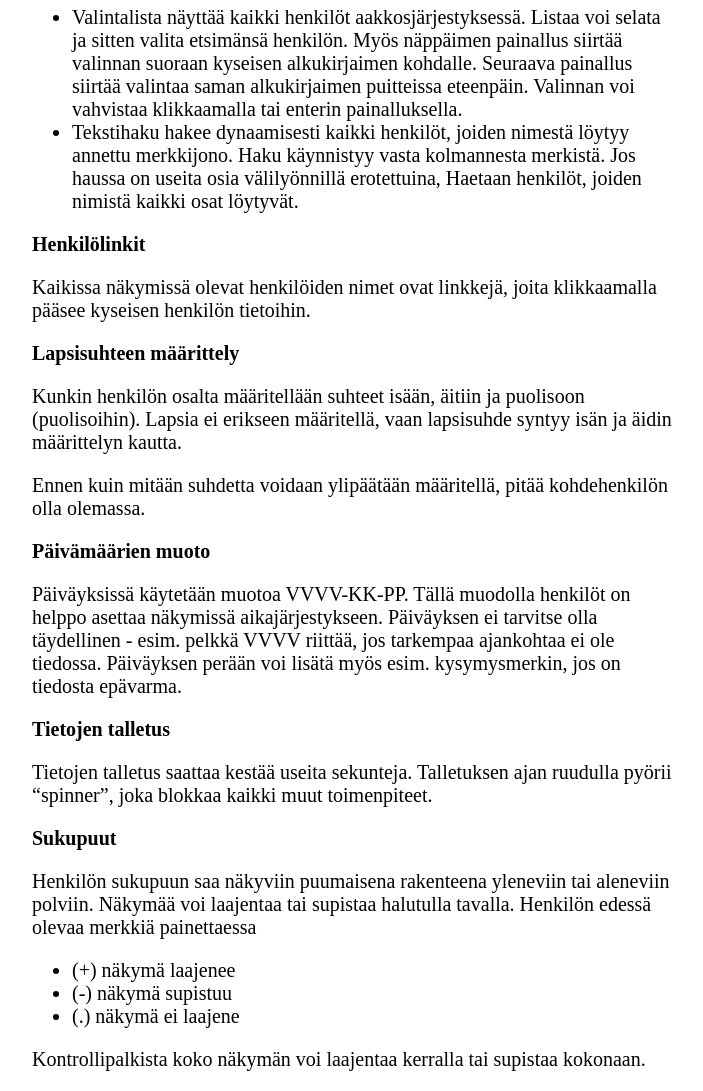
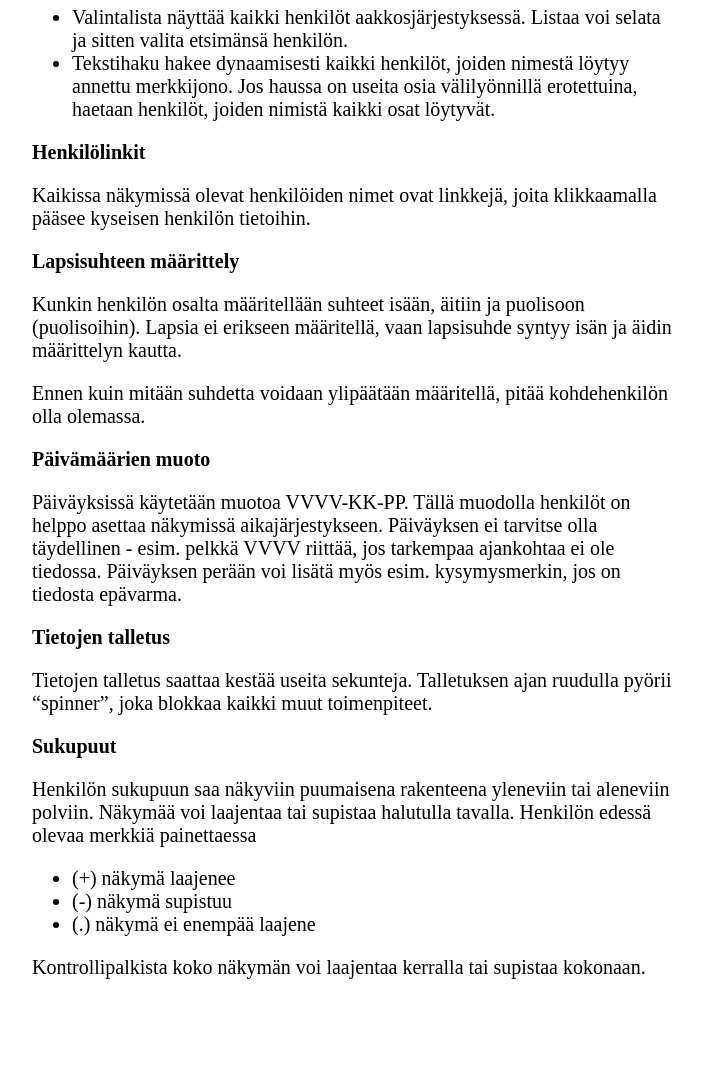
Before and after one commit to pekkas-github/sukujenkirja, a plain HTML site: page ohje.html in a window 1280 px wide. Shown: the part 140-1231 px from the top of the page, without its empty margins (288-991 px from the left). After the commit the page ends 1139 px from the top, so only its background shows below. Drawn offline with Linux system fonts and the light colour scheme.

Commit message:
Ohjetta päivitetty.

```diff
--- a/ohje.html
+++ b/ohje.html
@@ -27,8 +27,8 @@
     <p>Henkilöitä voidaan hakea kahdella tavalla:</p>
 
     <ul>
-      <li>Valintalista näyttää kaikki henkilöt aakkosjärjestyksessä. Listaa voi selata ja sitten valita etsimänsä henkilön. Myös näppäimen painallus siirtää valinnan suoraan kyseisen alkukirjaimen kohdalle. Seuraava painallus siirtää valintaa saman alkukirjaimen puitteissa eteenpäin. Valinnan voi vahvistaa klikkaamalla tai enterin painalluksella.</li>
-      <li>Tekstihaku hakee dynaamisesti kaikki henkilöt, joiden nimestä löytyy annettu merkkijono. Haku käynnistyy vasta kolmannesta merkistä. Jos haussa on useita osia välilyönnillä erotettuina, Haetaan henkilöt, joiden nimistä kaikki osat löytyvät. </li>
+      <li>Valintalista näyttää kaikki henkilöt aakkosjärjestyksessä. Listaa voi selata ja sitten valita etsimänsä henkilön.</li>
+      <li>Tekstihaku hakee dynaamisesti kaikki henkilöt, joiden nimestä löytyy annettu merkkijono. Jos haussa on useita osia välilyönnillä erotettuina, haetaan henkilöt, joiden nimistä kaikki osat löytyvät. </li>
     </ul>
 
     <h3>Henkilölinkit</h3>
@@ -53,7 +53,7 @@
     <ul>
       <li>(+) näkymä laajenee</li>
       <li>(-) näkymä supistuu</li>
-      <li>(.) näkymä ei laajene</li>
+      <li>(.) näkymä ei enempää laajene</li>
     </ul>
     <p>Kontrollipalkista koko näkymän voi laajentaa kerralla tai supistaa kokonaan.</p>
 
```
